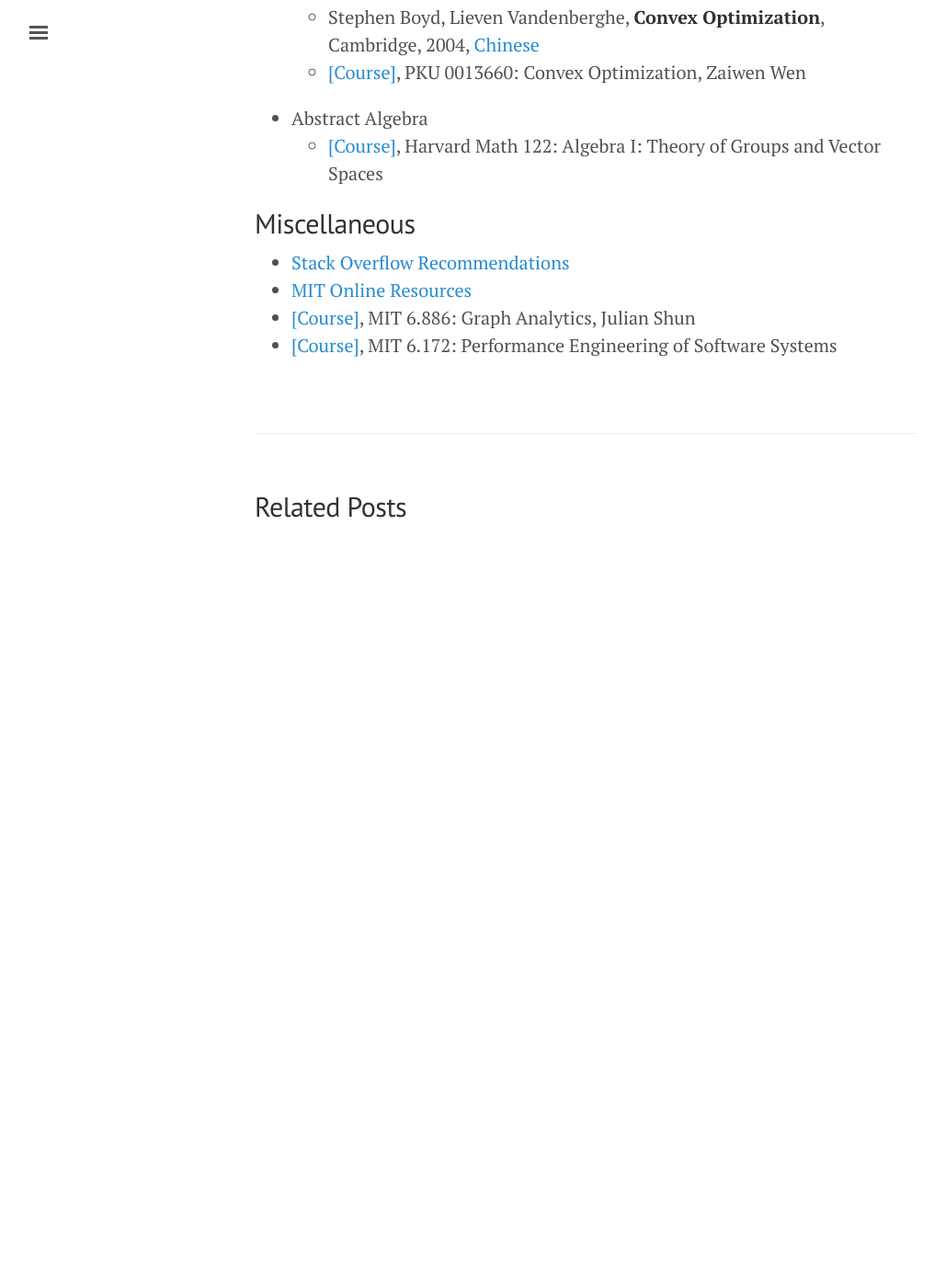
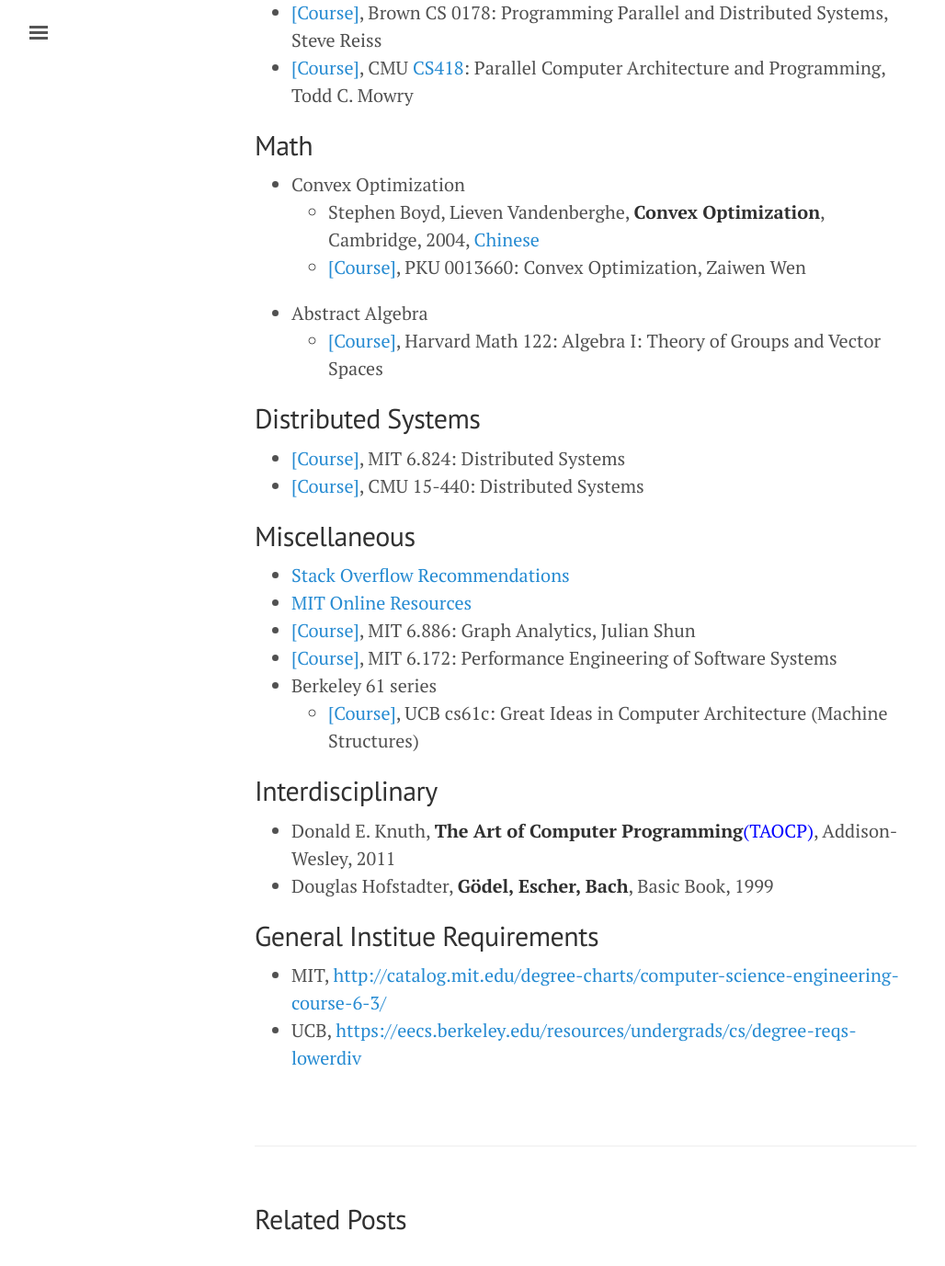
Before and after one commit to Ewenwan/chhzh123.github.io, a Jekyll site: the page built from _posts/2019-02-15-cs-materials.md, in a window 1280 px wide and 1400 px high, scrolled down 3026 px. Shown: the top 1377 px of the window at 92% size, without its empty margins (3-1031 px from the left). Built offline with Jekyll 4.4.1, drawn with Linux system fonts in a browser that asks for light colours; nearby versions of some CDN libraries; comment, search, counter and statistics services are not loaded; before the commit the page ends 3656 px from its top, so only the background shows below that; some of the changed text lies outside the part shown.

Commit message:
[blog] Update cs-materials

```diff
--- a/_posts/2019-02-15-cs-materials.md
+++ b/_posts/2019-02-15-cs-materials.md
@@ -7,10 +7,6 @@
 This is a summary article, collecting CS-related books and courses that I have/want to read/study.
 
 <!--more-->
-
-## Interdisciplinary
-* Donald E. Knuth, **The Art of Computer Programming**<font color="blue">(TAOCP)</font>, Addison-Wesley, 2011
-* Douglas Hofstadter, **Gödel, Escher, Bach**, Basic Book, 1999
 
 ## Algorithms & Data Structures
 * Thomas H. Cormen, Charles E. Leiserson, Ronald L. Rivest, Clifford Stein, **Introduction to Algorithms (3nd ed.)**, MIT Press, 2009, [Chinese](https://book.douban.com/subject/20432061/)
@@ -29,6 +25,10 @@
 	- Harold Abelson, Gerald Jay Sussman, Julie Sussman, **Structure and Interpretation of Computer Programs (2nd ed.)**<font color="blue">(SICP)</font>, MIT Press, 1996, [Chinese](https://book.douban.com/subject/1148282/)
 * DSL Design
 	- [[Course]](http://web.stanford.edu/class/cs442/), Stanford CS 442: High Productivity and Performance with Domain Specific Languages in Scala, Kunle Olukotun
+* Programming Languages
+	- [[Course]](https://sites.google.com/cs.washington.edu/cse341-19wi), Washington CSE 341: Programming Languages, Zachary Tatlock
+* Principles of PL
+	- [[Course]](https://sites.google.com/cs.washington.edu/cse-p505-19sp), Washington CSE 505, Zachary Tatlock
 
 ## Computer System & Architecture
 * Randal E. Bryant, David R. O'Hallaron, **Computer Systems: A Programmer's Perspective (3rd ed.)**<font color="blue">(CSAPP)</font>, Pearson, 2016, [Chinese](https://book.douban.com/subject/5333562/)
@@ -36,6 +36,8 @@
 * [[Course]](http://csg.csail.mit.edu/6.823/index.html), MIT 6.823: Computer System Architecture, Daniel Sanchez
 * [[Course]](https://6004.mit.edu/web/spring19/), MIT 6.004: Computation Structures, Arvind
 * [[Course]](https://cs217.stanford.edu/), Stanford CS 217, Hardware Accelerators for Machine Learning, Kunle Olukotun
+* [[Course]](https://courses.cs.washington.edu/courses/cse590g/17wi/), Washington CSE 590G: Architecture Seminar
+* [[Course]](https://www.csl.cornell.edu/courses/ece2400/handouts.html), Cornell ECE 2400: Computer Systems Programming, Christopher Batten
 
 ## Compiler
 * Alfred V. Aho, Monica S. Lam, Ravi Sethi, Jeffrey Ullman, **Compilers: Principles, Techniques, and Tools (2nd ed.)**<font color="blue">(Dragon)</font>, Pearson, 2006, [Chinese](https://book.douban.com/subject/3296317/)
@@ -47,6 +49,8 @@
 * [[Course]](https://suif.stanford.edu/~courses/cs243/), Stanford CS 243: Program Analysis and Optimization, Monica Lam
 * [[Course]](http://www.cs.cmu.edu/~15745/), CMU 15-745: Optimizing Compilers for Modern Architectures, Phil Gibbons
 * [[Course]](https://www.clear.rice.edu/comp412/Lectures/), Rice COMP 412: Compiler Construction for Undergraduates, Keith Cooper
+* [[Course]](https://www.cs.cornell.edu/courses/cs6120/2019fa/), Cornell CS 6120: Advanced Compiler β, Adrian Sampson
+* [[Course]](http://www.cs.cmu.edu/afs/cs/academic/class/15745-s19/www/), CMU CS 15-745: Optimizing Compilers for Modern Architectures, Phil Gibbons
 
 ## Operating Systems
 * Avi Silberschatz, Peter Baer Galvin, Greg Gagne, **Operating System Concepts (10th ed.)**, John Wiley & Sons, Inc., 2018, [Online](http://www.os-book.com/OS10/slide-dir/index.html)
@@ -70,8 +74,22 @@
 * Abstract Algebra
 	- [[Course]](https://canvas.harvard.edu/courses/30943/files/folder/Notes), Harvard Math 122: Algebra I: Theory of Groups and Vector Spaces
 
+## Distributed Systems
+* [[Course]](https://pdos.csail.mit.edu/6.824/index.html), MIT 6.824: Distributed Systems
+* [[Course]](http://www.cs.cmu.edu/~srini/15-440-all/2016.Fall/syllabus.html), CMU 15-440: Distributed Systems
+
 ## Miscellaneous
 * [Stack Overflow Recommendations](https://stackoverflow.com/questions/1711/what-is-the-single-most-influential-book-every-programmer-should-read)
 * [MIT Online Resources](https://ocw.mit.edu/courses/electrical-engineering-and-computer-science/)
 * [[Course]](https://people.csail.mit.edu/jshun/6886-s18/), MIT 6.886: Graph Analytics, Julian Shun
 * [[Course]](http://stellar.mit.edu/S/course/6/fa14/6.172/materials.html), MIT 6.172: Performance Engineering of Software Systems
+* Berkeley 61 series
+	- [[Course]](https://cs61c.org/), UCB cs61c: Great Ideas in Computer Architecture (Machine Structures)
+
+## Interdisciplinary
+* Donald E. Knuth, **The Art of Computer Programming**<font color="blue">(TAOCP)</font>, Addison-Wesley, 2011
+* Douglas Hofstadter, **Gödel, Escher, Bach**, Basic Book, 1999
+
+## General Institue Requirements
+* MIT, <http://catalog.mit.edu/degree-charts/computer-science-engineering-course-6-3/>
+* UCB, <https://eecs.berkeley.edu/resources/undergrads/cs/degree-reqs-lowerdiv>
```
